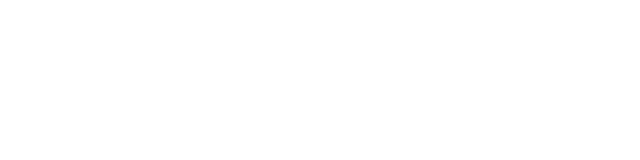
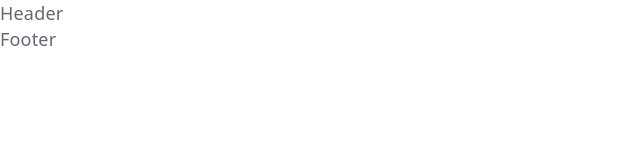
Before and after one commit to nadobrranichh/apollonia, a React (Vite) app: page / in a window 1280 px wide. Shown: the top 160 px of the page, without its empty margins (0-640 px from the left). Built offline with nearby package versions, Linux system fonts and the light colour scheme.

Commit message:
feat: added root layout

```diff
--- a/src/App.tsx
+++ b/src/App.tsx
@@ -1,8 +1,15 @@
-import { Box } from "@mui/material";
 import "./App.css";
+import { RouterProvider } from "react-router-dom";
+import { router } from "./router";
+import { ThemeProvider } from "@emotion/react";
+import { theme } from "./theme/themeConfig";
 
 function App() {
-  return <Box></Box>;
+  return (
+    <ThemeProvider theme={theme}>
+      <RouterProvider router={router}></RouterProvider>
+    </ThemeProvider>
+  );
 }
 
 export default App;
--- /dev/null
+++ b/src/components/Footer.tsx
@@ -0,0 +1,5 @@
+import { Box } from "@mui/material";
+
+export default function Footer() {
+  return <Box>Footer</Box>;
+}
--- /dev/null
+++ b/src/components/Header.tsx
@@ -0,0 +1,4 @@
+import { Box } from "@mui/material";
+export default function Header() {
+  return <Box>Header</Box>;
+}
--- /dev/null
+++ b/src/components/RootLayout.tsx
@@ -0,0 +1,13 @@
+import { Outlet } from "react-router-dom";
+import Header from "./Header";
+import Footer from "./Footer";
+
+export default function RootLayout() {
+  return (
+    <>
+      <Header />
+      <Outlet />
+      <Footer />
+    </>
+  );
+}
--- /dev/null
+++ b/src/router/index.tsx
@@ -0,0 +1,15 @@
+import { createBrowserRouter } from "react-router-dom";
+import RootLayout from "../components/RootLayout.tsx";
+
+export const router = createBrowserRouter([
+  {
+    id: "root",
+    path: "/",
+    element: <RootLayout />,
+    children: [
+      {
+        index: true,
+      },
+    ],
+  },
+]);
--- /dev/null
+++ b/src/theme/themeConfig.ts
@@ -0,0 +1,3 @@
+import { createTheme } from "@mui/material";
+
+export const theme = createTheme({});
```
